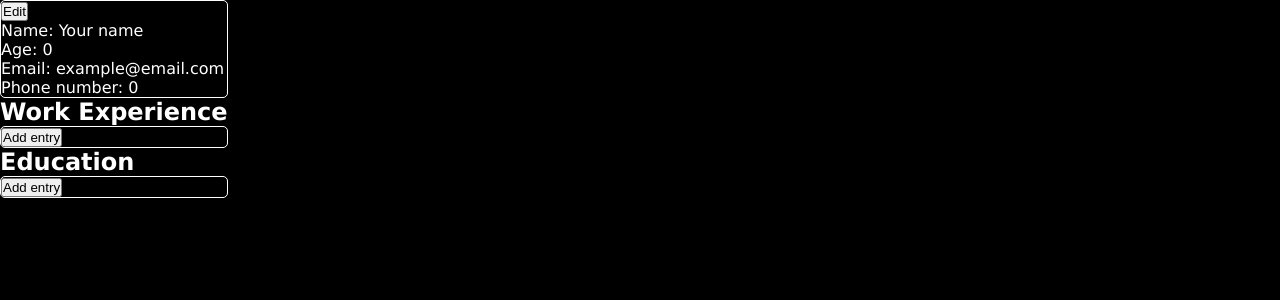
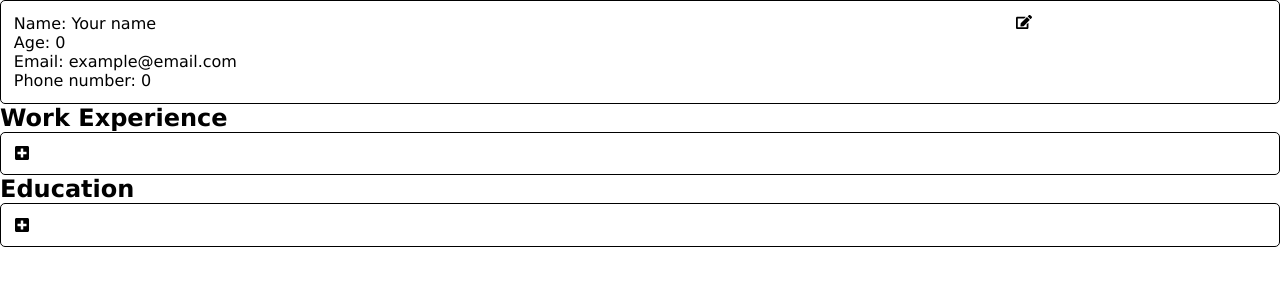
Before and after one commit to fanboy-coder/cv-project, a React (Create React App) app: page / in a window 1280 px wide. Shown: the top 300 px of the page. Built offline with nearby package versions, Linux system fonts and the light colour scheme.

Commit message:
Work done on CSS.

```diff
--- a/package.json
+++ b/package.json
@@ -8,6 +8,7 @@
     "@testing-library/user-event": "^13.5.0",
     "react": "^18.2.0",
     "react-dom": "^18.2.0",
+    "react-icons": "^4.9.0",
     "react-scripts": "5.0.1",
     "web-vitals": "^2.1.4"
   },
--- a/src/App.css
+++ b/src/App.css
@@ -4,13 +4,17 @@
 }
 
 body {
-	background-color: black;
-	color: white;
+	background-color: white;
+	color: black;
 	display: flex;
 	font-family: Verdana, Geneva, Tahoma, sans-serif;
+	display: grid;
 }
 
-.info-box, .entry-box, .experience-box {
-	border: 1px solid white;
+.general-box, .entry-box, .experience-box {
+	border: 1px solid black;
 	border-radius: 5px;
+	display: grid;
+	grid-template-columns: 4fr 1fr;
+	padding: 1%;
 }
--- a/src/components/Entry.js
+++ b/src/components/Entry.js
@@ -1,4 +1,5 @@
 import { React, useState } from "react";
+import { FaTrash, FaEdit, FaCheckCircle } from "react-icons/fa";
 import Month from "./Month";
 import Year from "./Year";
 
@@ -11,11 +12,6 @@ function Entry({onClick}) {
 	const [role, setRole] = useState("Law student");
 	const [description, setDescription] = useState([]);
 	const [form, setForm] = useState(false);
-	const [visibility, setVisibility] = useState(true);
-
-	let hide = () => {
-		setVisibility(false);
-	}
 
 	let updateState = () => {
 		if(!form) {
@@ -54,11 +50,11 @@ function Entry({onClick}) {
 	}
 
 	return (
-		<div className="info-box">
+		<div className="general-box">
 			{form ? (
 				<>
-					<button className="send" onClick={updateState}>Update</button>
-					<button className="delete" onClick={hide}>Delete</button>
+					<FaTrash className="delete" onClick={onClick}/>
+					<FaCheckCircle  className="send" onClick={updateState}/>
 					<div className="date-box">
 						<Month onChange={handleStartMonthChange}/>
 						<Year onChange={handleStartYearChange} />
@@ -76,8 +72,8 @@ function Entry({onClick}) {
 				</>
 			) : (
 				<>
-					<button className="edit" onClick={updateState}>Edit</button>
-					<button className="delete" onClick={onClick}>Delete</button>
+					<FaEdit  className="send" onClick={updateState}/>
+					<FaTrash className="delete" onClick={onClick}/>
 					<div className="date-box">
 						<p className="date">{startMonth}</p>
 						<p className="date">{startYear}</p>
--- a/src/components/Experience.js
+++ b/src/components/Experience.js
@@ -1,4 +1,5 @@
 import React, { useState } from "react";
+import { FaPlusSquare } from "react-icons/fa";
 import Entry from "./Entry";
 
 function Experience () {
@@ -23,7 +24,7 @@ function Experience () {
 		{components.map((entry) => (
 			<Entry key={entry.id} entry={entry} onClick={() => handleRemoveChild(entry.id)}/>
 		))}
-		<button onClick={addEntry}>Add entry</button>
+		<FaPlusSquare onClick={addEntry}/>
 	</div>
 	)
 }
--- a/src/components/General.js
+++ b/src/components/General.js
@@ -1,6 +1,7 @@
 import { React, useState } from "react";
+import { FaEdit, FaCheckCircle } from "react-icons/fa";
 
-function Main () {
+function Main() {
 	const [name, setName] = useState("Your name");
 	const [age, setAge] = useState(0);
 	const [email, setEmail] = useState("example@email.com");
@@ -8,7 +9,7 @@ function Main () {
 	const [form, setForm] = useState(false);
 
 	let updateState = () => {
-		if(!form) {
+		if (!form) {
 			setForm(true);
 		} else {
 			setForm(false);
@@ -29,28 +30,32 @@ function Main () {
 	}
 
 	return (
+		<div className="general-box">
+			{form ? (
 				<div className="info-box">
-			{form ? (
-			<>
-			<button className="send" onClick={updateState}>Update</button>
+					<FaCheckCircle className="send" onClick={updateState} />
 					<form className="form">
 						<label htmlFor="name">Name: </label>
-				<input type="text" id="name" value={name} onChange={handleNameChange}/>
+						<input type="text" id="name" value={name} onChange={handleNameChange} />
 						<label htmlFor="age">Age: </label>
-				<input type="number" id="age" value={age} onChange={handleAgeChange}/>
+						<input type="number" id="age" value={age} onChange={handleAgeChange} />
 						<label htmlFor="email">Email: </label>
-				<input type="email" id="email" value={email} onChange={handleEmailChange}/>
+						<input type="email" id="email" value={email} onChange={handleEmailChange} />
 						<label htmlFor="phone">Phone number: </label>
-				<input type="number" id="phone" pattern="[0-9]{9}" value={phone} onChange={handlePhoneChange}/>
+						<input type="number" id="phone" pattern="[0-9]{9}" value={phone} onChange={handlePhoneChange} />
 					</form>
-			</>
+				</div>
 			) : (
 				<>
-			<button className="edit" onClick={updateState}>Edit</button>
+				<div className="info-box">
 					<p className="name">Name: {name}</p>
 					<p className="age">Age: {age}</p>
 					<p className="email">Email: {email}</p>
 					<p className="phone">Phone number: {phone}</p>
+				</div>
+				<div className="edit-box">
+					<FaEdit className="send" onClick={updateState} />
+				</div>
 				</>
 			)}
 		</div>
```
Also changed, not shown: 1 other file (tests, documents, lock files or other folders). Lines whose indentation alone changed are shown as unchanged.
